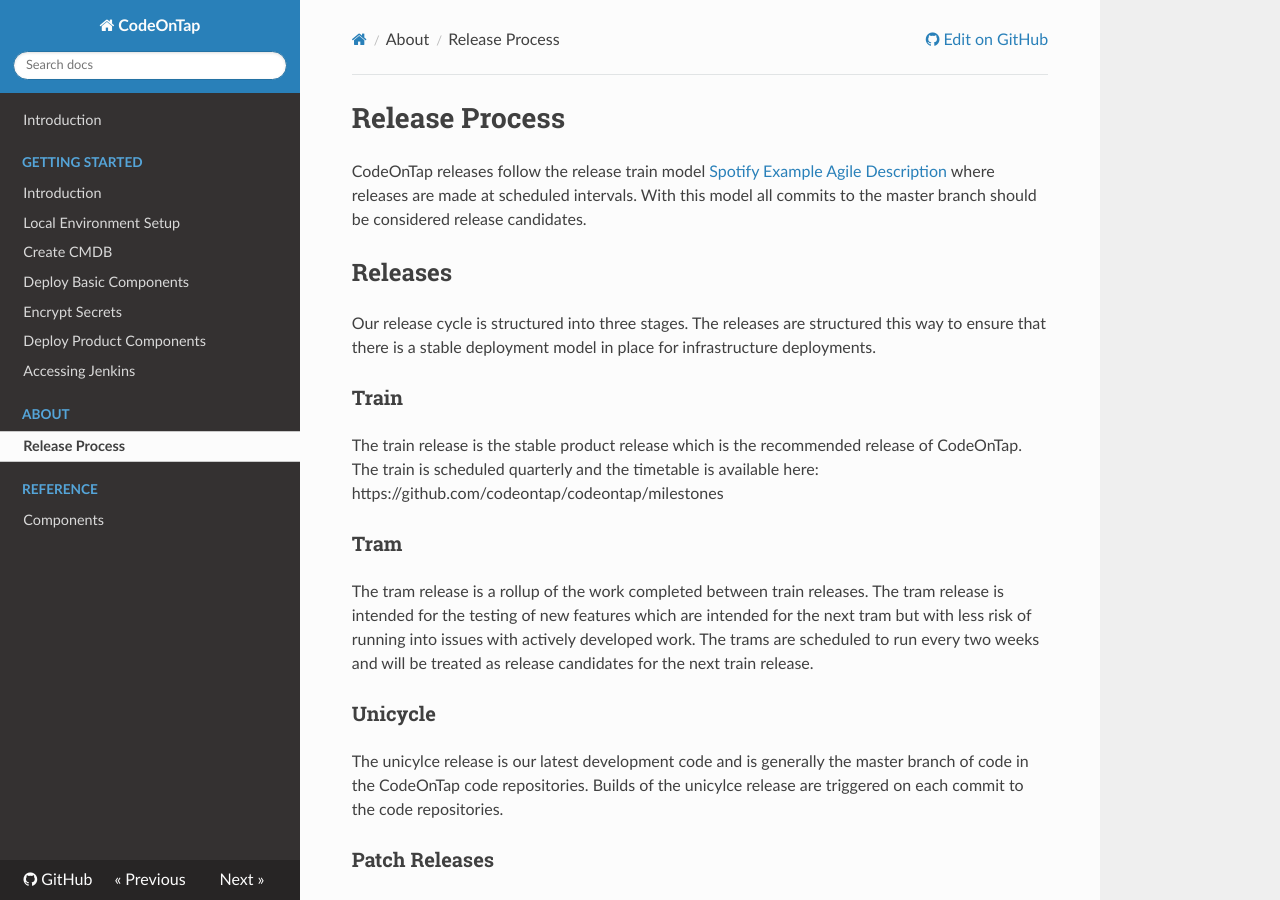
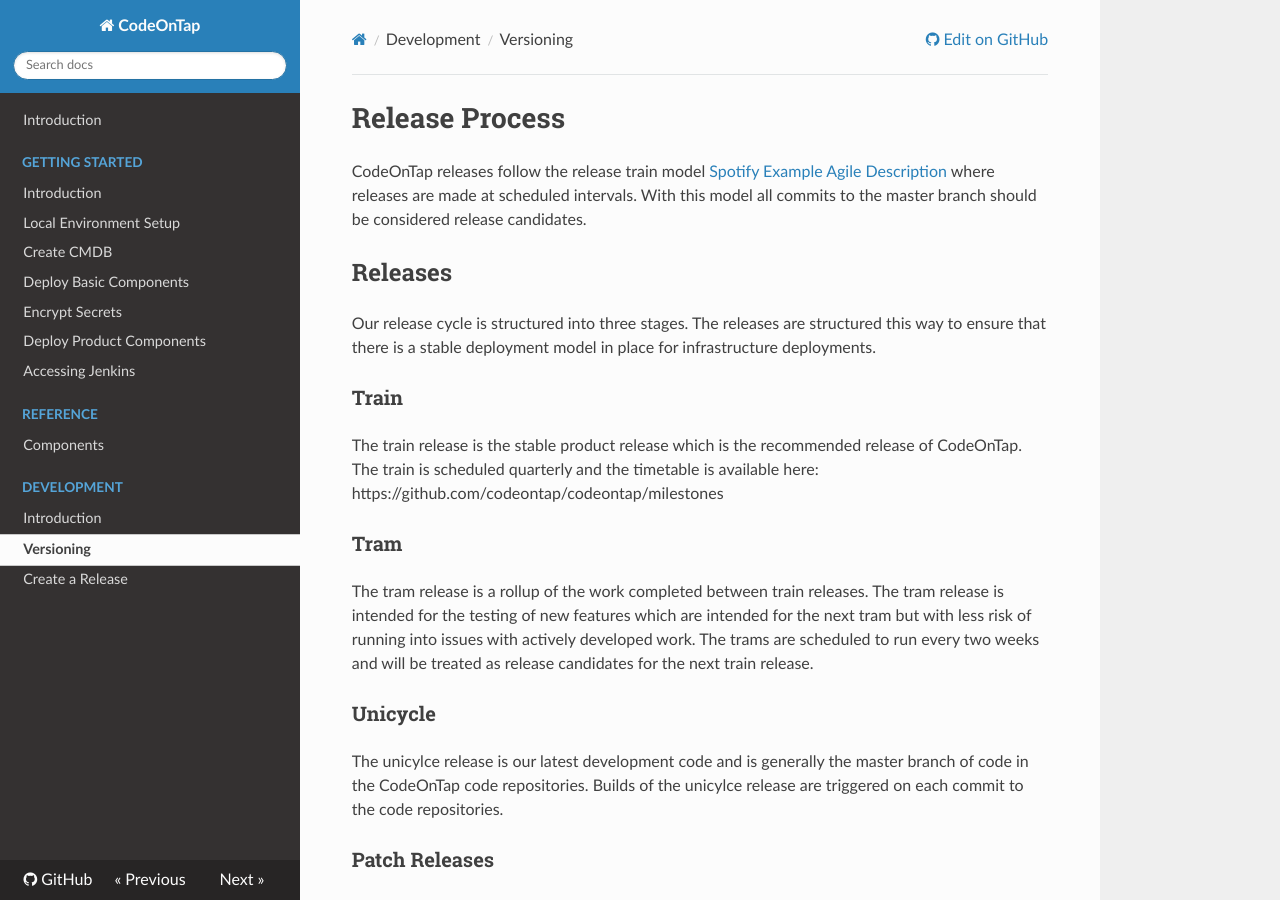
Before and after one commit to codeontap/codeontap, an MkDocs documentation site: the page built from docs/development/versioning.md, in a window 1280 px wide and 900 px high. Built offline with MkDocs 1.6.1, drawn with Linux system fonts in a browser that asks for light colours; nearby versions of some CDN libraries.

Commit message:
Add Development Section to Docs

```diff
--- a/mkdocs.yml
+++ b/mkdocs.yml
@@ -22,7 +22,9 @@ nav:
     - 'Encrypt Secrets' : './getting-started/encrypt-secrets.md'
     - 'Deploy Product Components' : './getting-started/deploy-product-components.md'
     - 'Accessing Jenkins' : './getting-started/accessing-jenkins.md'
-  - 'About' :
-    - 'Release Process' : './about/versioning.md'
   - 'Reference' :
     - 'Components' : './reference/component-reference.md'
+  - 'Development' :
+    - 'Introduction' : './development/index.md'
+    - 'Versioning' : './development/versioning.md'
+    - 'Create a Release' : './development/creating-a-release.md'
```
Also changed, not shown: docs/development/creating-a-release.md (added, +10 -0 lines), docs/development/index.md (added, +24 -0 lines), docs/development/versioning.md (renamed from docs/about/versioning.md).
